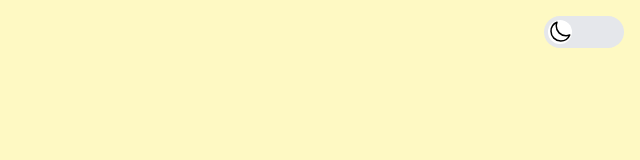
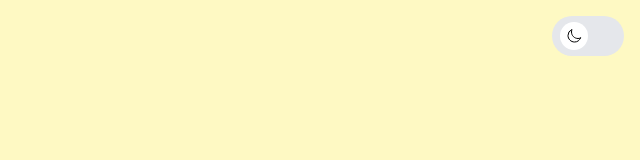
Before and after one commit to mariamarinescu/mmarinescu, a React (Vite) app: page / in a window 1280 px wide. Shown: the top 160 px of the page, without its empty margins (640-1280 px from the left). Built offline with nearby package versions, Linux system fonts and the light colour scheme.

Commit message:
Add size prop to ToggleButton component & refactor

```diff
--- a/src/components/buttons/ToggleButton.tsx
+++ b/src/components/buttons/ToggleButton.tsx
@@ -1,38 +1,84 @@
 import { Switch } from '@headlessui/react';
 import clsx from 'clsx';
 import React, { useState } from 'react';
+
+interface SizeClass {
+  button: string;
+  inner: string;
+  translate: string; // Toggle effect transition classes
+  iconSize: string;
+}
+
+interface SizeClasses {
+  small: SizeClass;
+  medium: SizeClass;
+  large: SizeClass;
+}
+
+type Size = keyof SizeClasses;
 
 interface ToggleButtonProps {
   initialEnabled?: boolean;
   onChange?: (enabled: boolean) => void;
   label?: string; // Accessibility label
-  activeIcon?: JSX.Element;
-  inactiveIcon?: JSX.Element;
+  activeIcon?: React.ReactNode;
+  inactiveIcon?: React.ReactNode;
   className?: string;
   activeBgColor?: string;
   inactiveBgColor?: string;
+  size?: Size;
 }
 
-export const ToggleButton: React.FC<ToggleButtonProps> = (
-  props: ToggleButtonProps
-) => {
-  const {
-    initialEnabled = false,
-    onChange,
-    label,
-    activeIcon: ActiveIcon,
-    inactiveIcon: InactiveIcon,
-    className,
-    activeBgColor = 'bg-blue-600',
-    inactiveBgColor = 'bg-gray-200',
-  } = props;
+const sizeClasses: SizeClasses = {
+  small: {
+    button: 'h-7 w-[54px]',
+    inner: 'h-5 w-5',
+    translate: 'translate-x-6',
+    iconSize: 'w-3 h-3',
+  },
+  medium: {
+    button: 'h-[40px] w-[72px]',
+    inner: 'h-7 w-7',
+    translate: 'translate-x-8',
+    iconSize: 'w-4 h-4',
+  },
+  large: {
+    button: 'h-10 w-[88px]',
+    inner: 'h-9 w-9',
+    translate: 'translate-x-10',
+    iconSize: 'w-5 h-5',
+  },
+};
 
+export const ToggleButton: React.FC<ToggleButtonProps> = ({
+  initialEnabled = false,
+  onChange,
+  label,
+  activeIcon,
+  inactiveIcon,
+  className,
+  activeBgColor = 'bg-blue-600',
+  inactiveBgColor = 'bg-gray-200',
+  size = 'medium',
+}) => {
   const [enabled, setEnabled] = useState(initialEnabled);
 
   const handleToggle = () => {
     const newEnabledState = !enabled;
     setEnabled(newEnabledState);
-    if (onChange) onChange(newEnabledState);
+    onChange?.(newEnabledState);
+  };
+
+  const currentSizeClasses = sizeClasses[size];
+
+  const renderIcon = (isActive: boolean) => {
+    const icon = isActive ? activeIcon : inactiveIcon;
+
+    return icon
+      ? React.cloneElement(icon as React.ReactElement, {
+          className: currentSizeClasses.iconSize,
+        })
+      : null;
   };
 
   return (
@@ -40,25 +86,23 @@ export const ToggleButton: React.FC<ToggleButtonProps> = (
       {({ checked }) => (
         <button
           className={clsx(
-            'group inline-flex h-8 w-16 items-center rounded-full p-1 cursor-pointer',
+            'group inline-flex items-center rounded-full p-1 cursor-pointer',
             className,
-            checked ? activeBgColor : inactiveBgColor
+            checked ? activeBgColor : inactiveBgColor,
+            currentSizeClasses.button
           )}
           aria-label={label} // Add accessibility label
         >
           <span className="sr-only">{label}</span>
           <span
             className={clsx(
-              'h-6 w-6 rounded-full bg-white transition-transform duration-300 ease-in-out',
-              checked ? 'translate-x-8' : 'translate-x-0'
+              'rounded-full bg-white transition-transform duration-300 ease-in-out',
+              currentSizeClasses.inner,
+              checked ? currentSizeClasses.translate : 'translate-x-1'
             )}
           >
             <div className="absolute inset-0 flex items-center justify-center">
-              {checked && ActiveIcon
-                ? ActiveIcon
-                : !checked && InactiveIcon
-                  ? InactiveIcon
-                  : null}
+              {renderIcon(checked)}
             </div>
           </span>
         </button>
```
